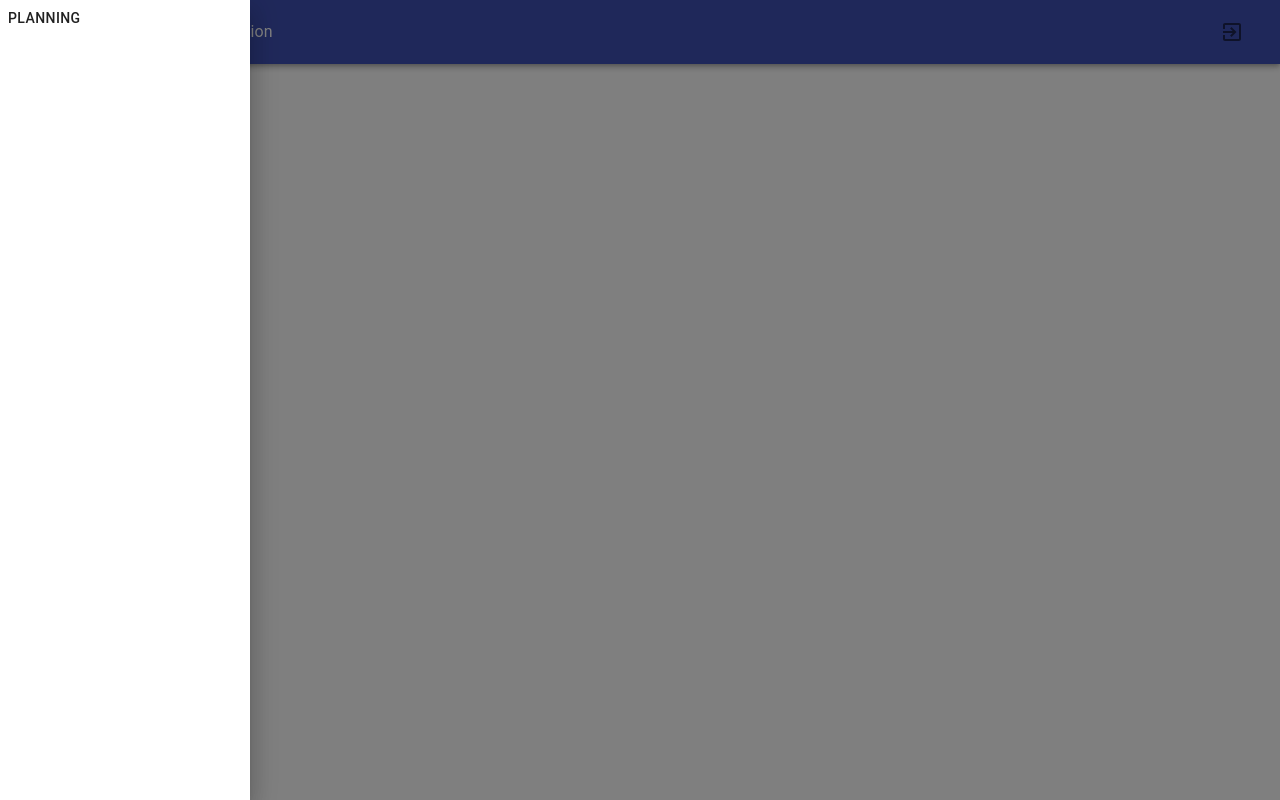
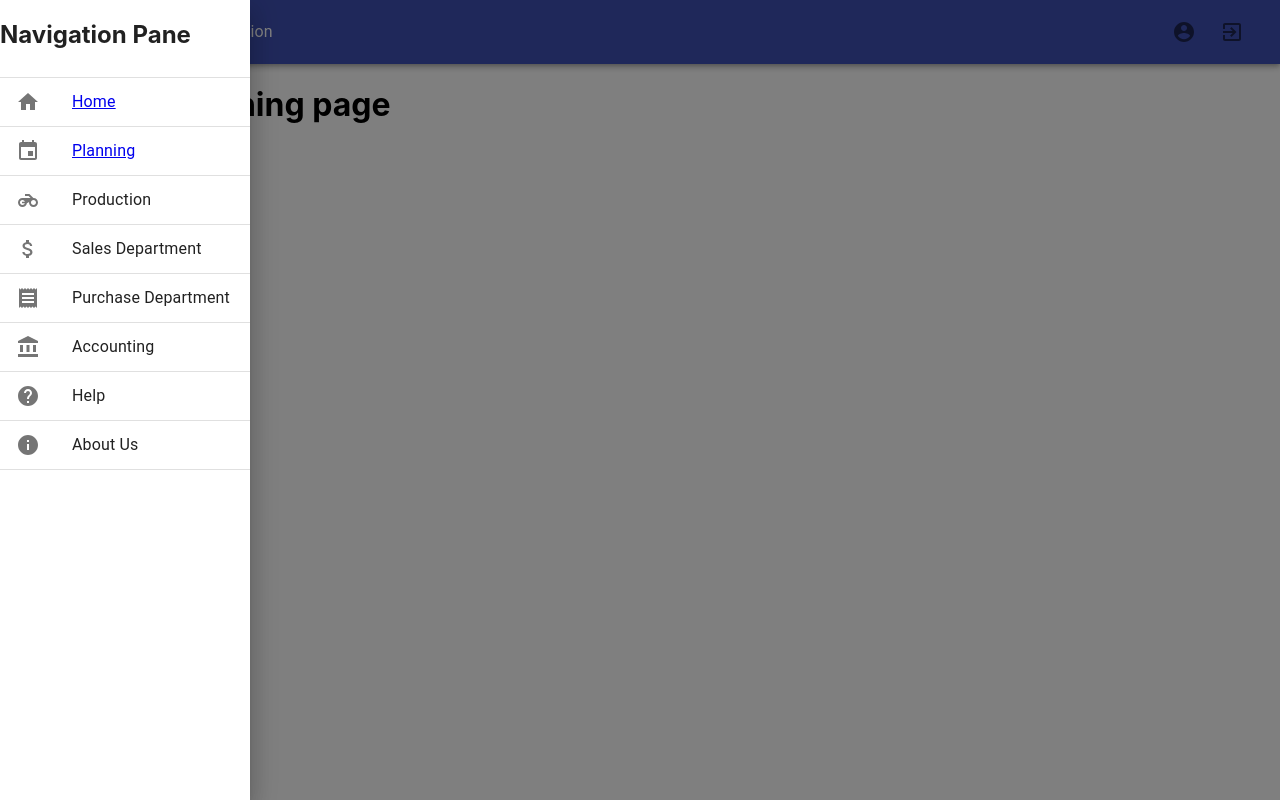
Before and after one commit to serum-390/soen390-team16-godzilla, a React (Create React App) app in the folder src/main/app/: page /Planning in a window 1280 px wide. Both pictures are taken after a click on the button 48 px from the left and 32 px from the top of the page. Built offline with nearby package versions, Linux system fonts and the light colour scheme.

Commit message:
Added working buttons which changes between pages

```diff
--- a/src/main/app/package.json
+++ b/src/main/app/package.json
@@ -11,6 +11,7 @@
     "@testing-library/user-event": "^12.6.0",
     "react": "^17.0.1",
     "react-dom": "^17.0.1",
+    "react-router-dom": "^5.2.0",
     "react-scripts": "4.0.1",
     "web-vitals": "^0.2.4"
   },
--- a/src/main/app/src/App.js
+++ b/src/main/app/src/App.js
@@ -1,39 +1,12 @@
-import logo from './logo.svg';
-import './App.css';
-import { Component } from 'react';
+import NavBar from './components/NavBar'
 
-class App extends Component {
+function App() {
+  return(
+      <div>
+         <NavBar/>
+      </div>
+  );
 
-  constructor(props) {
-    super(props);
-    this.state = {
-      isLoading: true,
-      message: ""
-    };
-  }
-
-  async componentDidMount() {
-    const got = await fetch("/hello");
-    const body = await got.text();
-    this.setState({ message: body, isLoading: false })
-  }
-
-  render() {
-    const { message, isLoading } = this.state;
-
-    if (isLoading) {
-      return <p>Loading...</p>
-    }
-
-    return (
-      <div className="App">
-        <header className="App-header">
-          <img src={logo} className="App-logo" alt="logo" />
-          <p>FROM SPRING: {message}</p>
-        </header>
-      </div>
-    )
-  }
 }
 
 export default App;
--- a/src/main/app/src/components/NavBar.js
+++ b/src/main/app/src/components/NavBar.js
@@ -1,8 +1,22 @@
-import { AppBar, IconButton, Toolbar,Drawer, Button } from '@material-ui/core';
+import { AppBar, IconButton, Toolbar,Drawer, List, Divider, ListItemIcon } from '@material-ui/core';
+import {BrowserRouter as Router, Switch, Route, Link} from 'react-router-dom';
+import ListItem from '@material-ui/core/ListItem';
+import ListItemText from '@material-ui/core/ListItemText';
 import MenuIcon from '@material-ui/icons/Menu';
 import ExitToAppIcon from '@material-ui/icons/ExitToApp';
+import AccountCircleIcon from '@material-ui/icons/AccountCircle';
+import EventIcon from '@material-ui/icons/Event';
+import ReceiptIcon from '@material-ui/icons/Receipt';
 import Typography from '@material-ui/core/Typography';
+import AttachMoneyIcon from '@material-ui/icons/AttachMoney';
+import MotorcycleIcon from '@material-ui/icons/Motorcycle';
+import AccountBalanceIcon from '@material-ui/icons/AccountBalance';
+import InfoIcon from '@material-ui/icons/Info';
+import HelpIcon from '@material-ui/icons/Help';
+import HomeIcon from '@material-ui/icons/Home';
 import React, { useState } from 'react';
+import Planning from '../pages/Planning';
+import Home from '../pages/Home'
 
 
 function NavBar() {
@@ -14,6 +28,7 @@ function NavBar() {
     }
 
     return(
+        <Router>
         <div>
             <AppBar position="static">
              <Toolbar>
@@ -23,6 +38,9 @@ function NavBar() {
                 <Typography style = {{flexGrow : 1}}>
                     MUTO FrontEnd Application
                 </Typography>
+                <IconButton>
+                    <AccountCircleIcon />
+                </IconButton>
                 <IconButton>
                     <ExitToAppIcon />
                 </IconButton>
@@ -35,13 +53,80 @@ function NavBar() {
         onClose ={() => setOpen(false)}
         >
             <div style={{height : "100%" , width : "250px"}}>
-                <Button>Planning</Button>
+                <h2>Navigation Pane</h2>
+                <List>
+                    <Divider/>
+                    <Link to="/" >
+                    <ListItem button>
+                        <ListItemIcon>
+                            <HomeIcon/>
+                        </ListItemIcon>
+                        <ListItemText primary={"Home"} />
+                    </ListItem>
+                    </Link>
+                    <Divider/>
+                    <Link to="/Planning" >
+                    <ListItem button>
+                        <ListItemIcon>
+                            <EventIcon/>
+                        </ListItemIcon>
+                        <ListItemText primary={"Planning"} />
+                    </ListItem>
+                    </Link>
+                    <Divider/>
+                    <ListItem button>
+                        <ListItemIcon>
+                            <MotorcycleIcon/>
+                        </ListItemIcon>
+                        <ListItemText primary={"Production"} />
+                    </ListItem>
+                    <Divider/>
+                    <ListItem button>
+                        <ListItemIcon>
+                            <AttachMoneyIcon/>
+                        </ListItemIcon>
+                        <ListItemText primary={"Sales Department"} />
+                    </ListItem>
+                    <Divider/>
+                    <ListItem button>
+                        <ListItemIcon>
+                            <ReceiptIcon/>
+                        </ListItemIcon>
+                        <ListItemText primary={"Purchase Department"} />
+                    </ListItem>
+                    <Divider/>
+                    <ListItem button>
+                        <ListItemIcon>
+                            <AccountBalanceIcon/>
+                        </ListItemIcon>
+                        <ListItemText primary={"Accounting"} />
+                    </ListItem>
+                    <Divider/>
+                    <ListItem button>
+                        <ListItemIcon>
+                            <HelpIcon/>
+                        </ListItemIcon>
+                        <ListItemText primary={"Help"} />
+                    </ListItem>
+                    <Divider/>
+                    <ListItem button>
+                        <ListItemIcon>
+                            <InfoIcon/>
+                        </ListItemIcon>
+                        <ListItemText primary={"About Us"} />
+                    </ListItem>
+                    <Divider/>
+                </List>
             </div>
         </Drawer>
 
+        <Switch>
+            <Route exact path="/" component={Home}/>
+            <Route exact path="/Planning" component={Planning}/>
+        </Switch>
         </div>
+        </Router>
     );
-
 }
 
 export default NavBar;
--- a/src/main/app/src/index.js
+++ b/src/main/app/src/index.js
@@ -1,12 +1,12 @@
 import React from 'react';
 import ReactDOM from 'react-dom';
 import './index.css';
-import Home from './pages/Home';
+import App from './App'
 import reportWebVitals from './reportWebVitals';
 
 ReactDOM.render(
   <React.StrictMode>
-    <Home />
+    <App />
   </React.StrictMode>,
   document.getElementById('root')
 );
--- a/src/main/app/src/pages/Home.js
+++ b/src/main/app/src/pages/Home.js
@@ -1,9 +1,9 @@
-import NavBar from '../components/NavBar'
+
 
 function Home() {
     return(
         <div>
-           <NavBar/>
+           <h1>This is the Home page</h1>
         </div>
     );
 
--- a/src/main/app/src/pages/Planning.js
+++ b/src/main/app/src/pages/Planning.js
@@ -1,9 +1,12 @@
+// import NavBar from '../components/NavBar'
 
 function Planning() {
     return(
         <div>
-            <p>This is the plannning page</p>
+            <h1>This is the Planning page</h1>
         </div>
     );
 
 }
+
+export default Planning;
```
Also changed, not shown: 2 other files (tests, documents, lock files or other folders).
